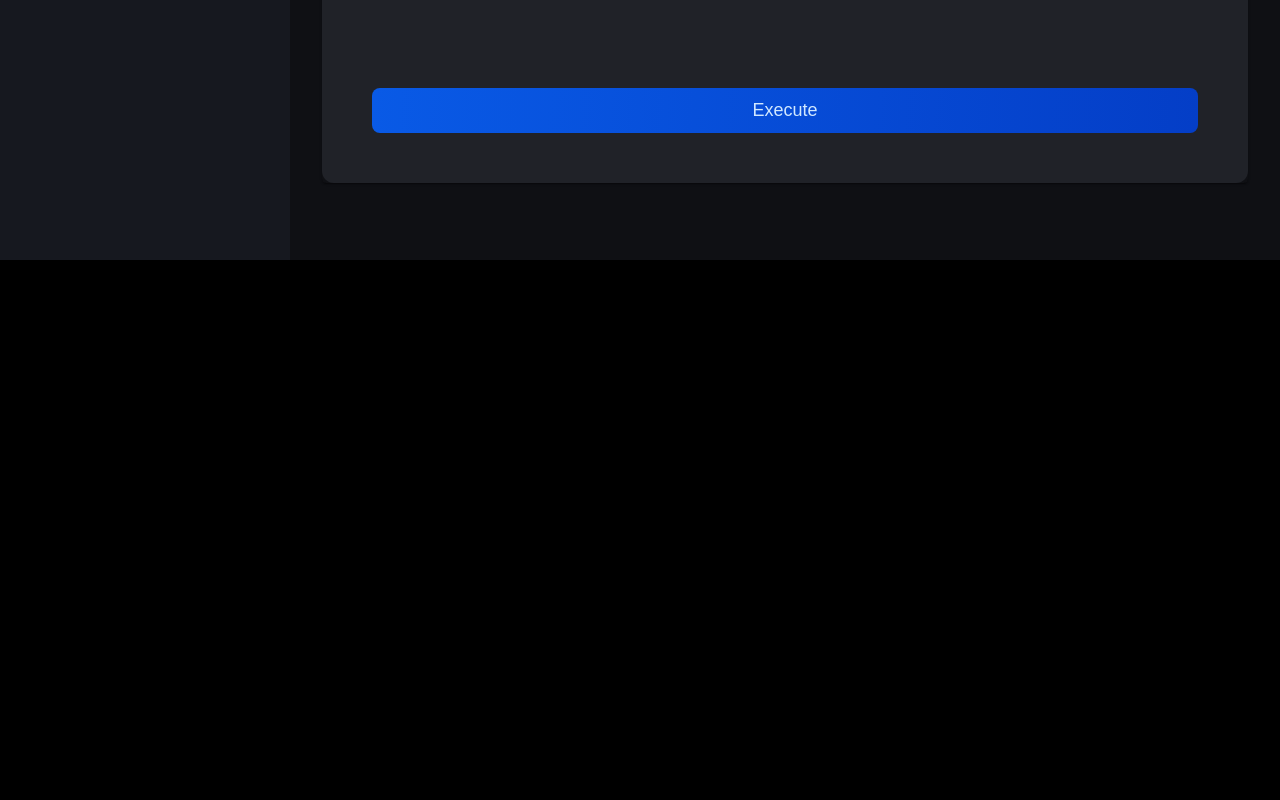
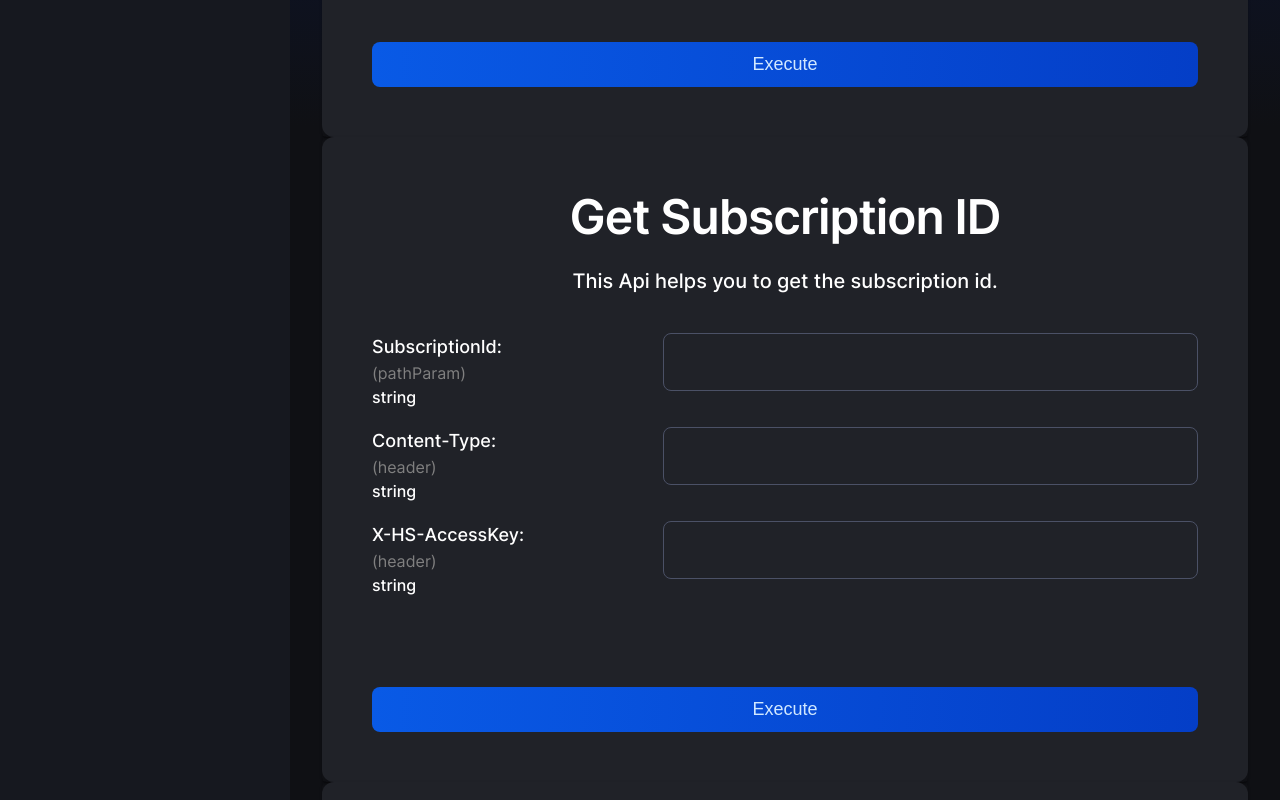
Before and after one commit to tanmaymishra-hs/partner-integration-framework, a React (Create React App) app: page / in a window 1280 px wide. Shown: the part 540-1340 px from the top of the page. Before the commit the page ends 800 px from the top, so only its background shows below. Built offline with nearby package versions, Linux system fonts and the light colour scheme.

Commit message:
Fix height issue with sidebar and contents

```diff
--- a/src/App.js
+++ b/src/App.js
@@ -21,7 +21,7 @@ function App() {
       <Sidebar className="sidebarClass"/>
       <div className="container">
         <Routes>
-            <Route exact path="/" element={ <FormElement obj = {config["config"]["apis"]["getSubscription"]} title = "Get Subscription ID" description = "This Api helps you to get the subscription id."/>}>
+            <Route exact path="/" element={ <><FormElement obj = {config["config"]["apis"]["getSubscription"]} title = "Get Subscription ID" description = "This Api helps you to get the subscription id."/><FormElement obj = {config["config"]["apis"]["getSubscription"]} title = "Get Subscription ID" description = "This Api helps you to get the subscription id."/><FormElement obj = {config["config"]["apis"]["getSubscription"]} title = "Get Subscription ID" description = "This Api helps you to get the subscription id."/></>}>
             </Route>
             <Route exact path="/about" element={<About></About>}>
             </Route>
--- a/src/index.css
+++ b/src/index.css
@@ -53,7 +53,7 @@
 }
 
 html, body{
-	height: 100vh;
+	height: 100%;
 	background: #000000;
 }
 body{
@@ -62,7 +62,7 @@ body{
 
 .main{
 	display: flex;
-	height: 100vh;
+	height: 100%;
 }
 
 .container{
@@ -267,6 +267,7 @@ h2{
 	flex-grow: 1;
 }
 .boxClass{
+	/* margin: 50px; */
 	border-radius: var(--RADIUS-04);
 	background: #202228;;
 	color: #ffffff;
```
